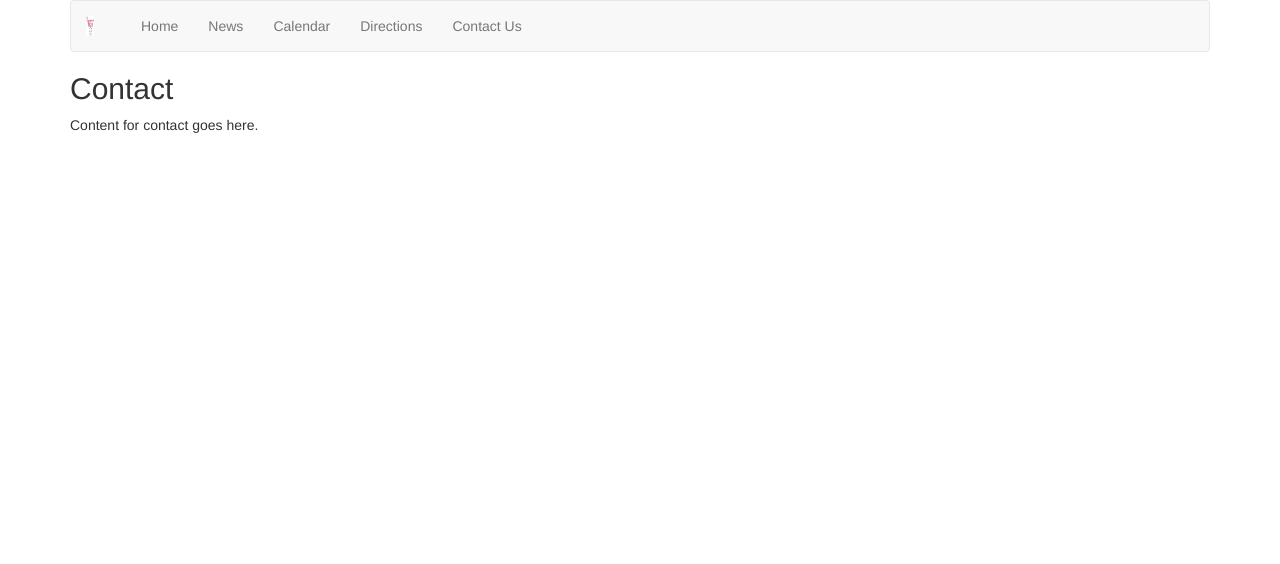
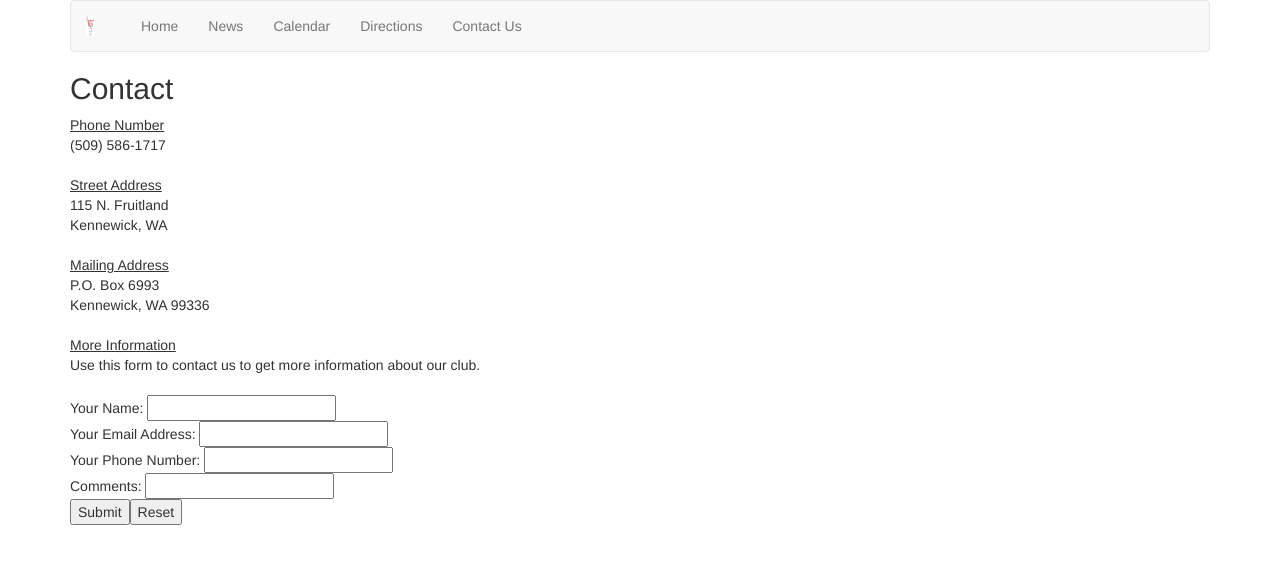
Before and after one commit to ColeWoodford/FOEWebsite, a React (Create React App) app: page /contact in a window 1280 px wide. Shown: the top 564 px of the page. Built offline with nearby package versions, Linux system fonts and the light colour scheme.

Commit message:
Added directions and contact content

```diff
--- a/src/components/Contact.js
+++ b/src/components/Contact.js
@@ -6,8 +6,29 @@ class Contact extends Component {
       <div>
         <h2>Contact</h2>
         <div>
-          Content for contact goes here.
+          <u>Phone Number</u><br/>
+          (509) 586-1717<br/><br/>
+          <u>Street Address</u><br/>
+          115 N. Fruitland<br/>
+          Kennewick, WA<br/><br/>
+          <u>Mailing Address</u><br/>
+          P.O. Box 6993<br/>
+          Kennewick, WA  99336<br/><br/>
+          <u>More Information</u><br/>
+          Use this form to contact us to get more information about our club.<br/><br/>
         </div>
+        <form>
+          Your Name:&nbsp;
+          <input></input><br/>
+          Your Email Address:&nbsp;
+          <input></input><br/>
+          Your Phone Number:&nbsp;
+          <input></input><br/>
+          Comments:&nbsp;
+          <input></input><br/>
+          <button>Submit</button>
+          <button>Reset</button>
+        </form>
       </div>
     );
   }
--- a/src/components/Directions.js
+++ b/src/components/Directions.js
@@ -6,7 +6,8 @@ class Directions extends Component {
       <div>
         <h2>Directions</h2>
         <div>
-          Content for directions goes here.
+          <img src="/images/dir.png"></img>
+          <img src="/images/map.png"></img>
         </div>
       </div>
     );
```
Also changed, not shown: public/images/dir.png (added), public/images/map.png (added).
